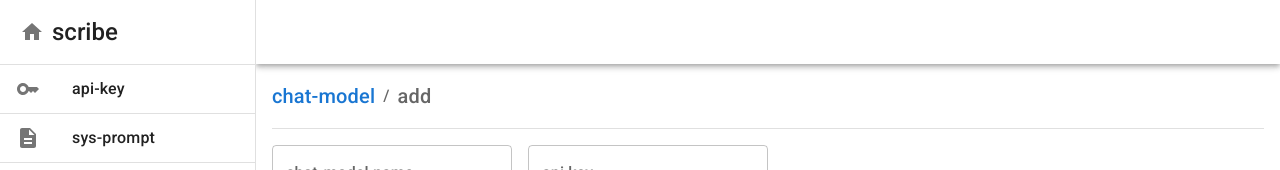
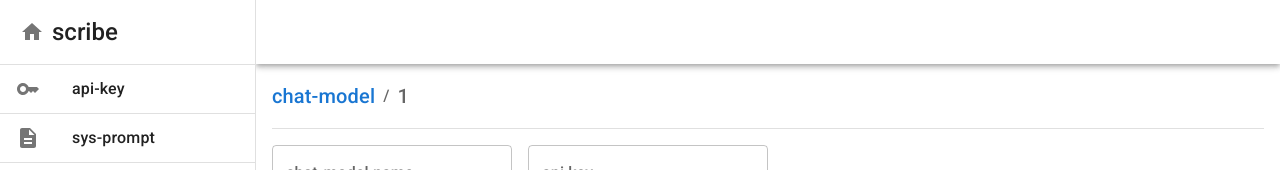
Before and after one commit to panalexeu/scribe_rag, a Next.js app in the folder scribe_ui/: page /chat-model/1 in a window 1280 px wide. Shown: the top 170 px of the page. Built offline with nearby package versions, Linux system fonts and the light colour scheme; no server answers.

Commit message:
reworked read pages ids

```diff
--- a/scribe_ui/src/app/chat-model/[id]/page.tsx
+++ b/scribe_ui/src/app/chat-model/[id]/page.tsx
@@ -188,7 +188,7 @@ export default function Page() {
                     </MUILink>
                 </Typography>
                 <Typography variant={'h6'}>
-                    add
+                    {id}
                 </Typography>
             </Breadcrumbs>
 
--- a/scribe_ui/src/app/doc-proc-cnf/[id]/page.tsx
+++ b/scribe_ui/src/app/doc-proc-cnf/[id]/page.tsx
@@ -120,7 +120,7 @@ export default function Page() {
                     </MUILink>
                 </Typography>
                 <Typography variant={'h6'}>
-                    add
+                    {id}
                 </Typography>
             </Breadcrumbs>
 
```
